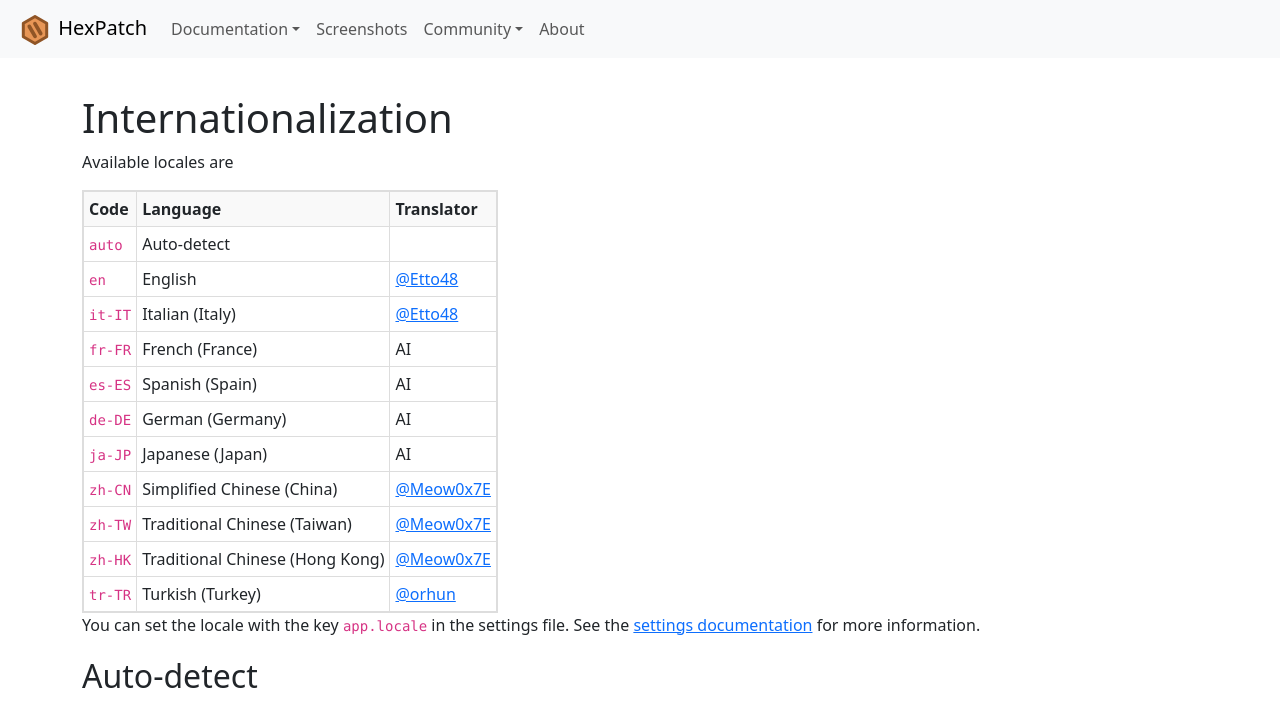
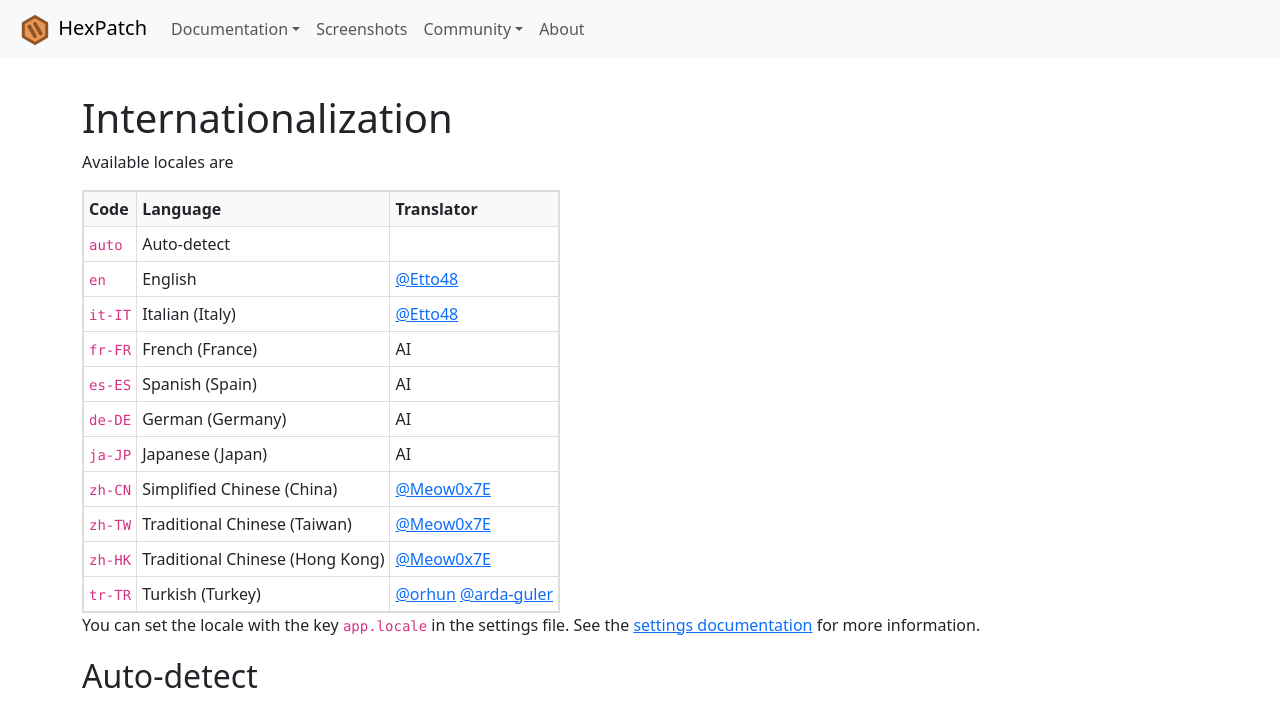
Before and after one commit to Etto48/HexPatch, a Jekyll site: the page built from docs/I18N.md, in a window 1280 px wide and 1357 px high. Shown: the top 702 px of the window. Built offline with Jekyll 4.4.1, drawn with Linux system fonts in a browser that asks for light colours; our own code applies the rules of GitHub Pages for plain Markdown files.

Commit message:
Added @arda-guler as tr-TR translator

```diff
--- a/docs/I18N.md
+++ b/docs/I18N.md
@@ -14,13 +14,14 @@ Available locales are
 | `zh-CN` | Simplified Chinese (China) | [@Meow0x7E][Meow0x7E] |
 | `zh-TW` | Traditional Chinese (Taiwan) | [@Meow0x7E][Meow0x7E] |
 | `zh-HK` | Traditional Chinese (Hong Kong) | [@Meow0x7E][Meow0x7E] |
-| `tr-TR` | Turkish (Turkey) | [@orhun][orhun] |
+| `tr-TR` | Turkish (Turkey) | [@orhun][orhun] [@arda-guler][arda-guler] |
 
 You can set the locale with the key `app.locale` in the settings file. See the [settings documentation](./SETTINGS.md) for more information.
 
 [Etto48]: https://github.com/Etto48
 [Meow0x7E]: https://github.com/Meow0x7E
 [orhun]: https://github.com/orhun
+[arda-guler]: https://github.com/arda-guler
 
 ## Auto-detect
 
```
